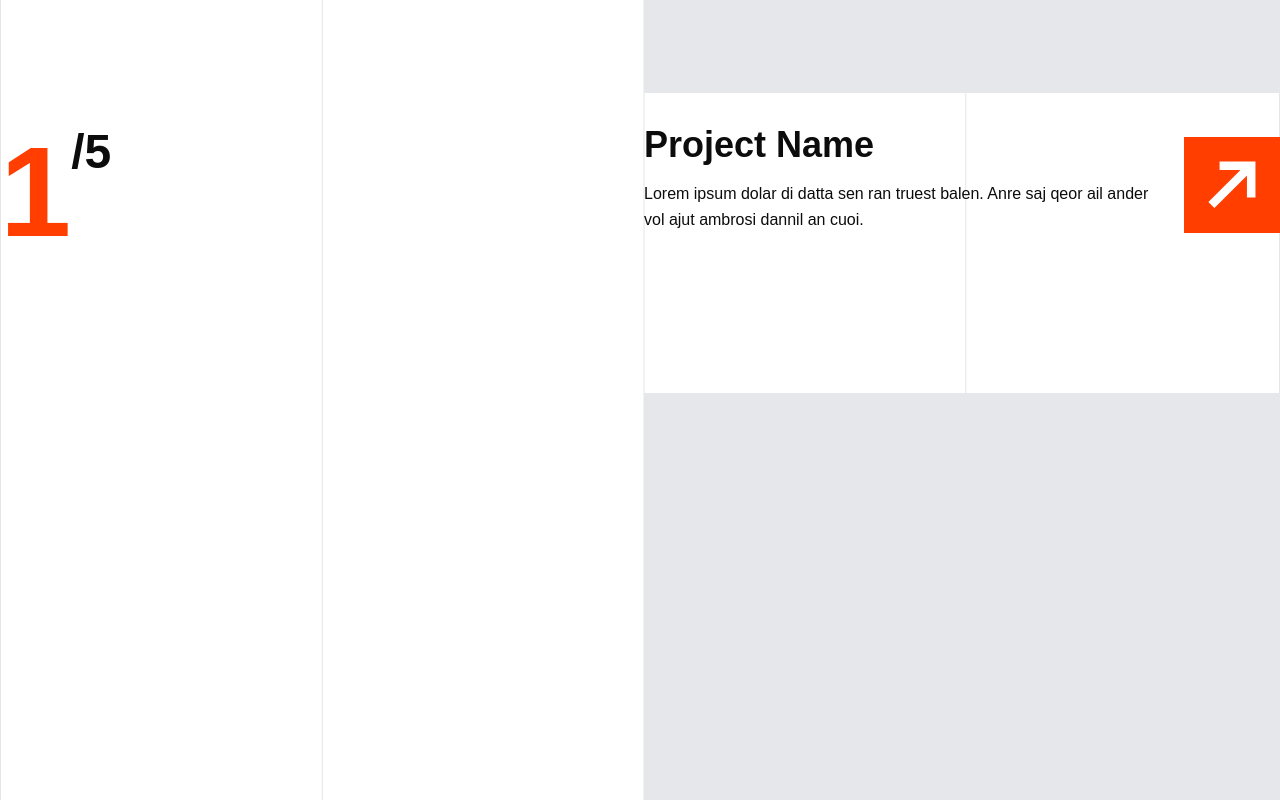
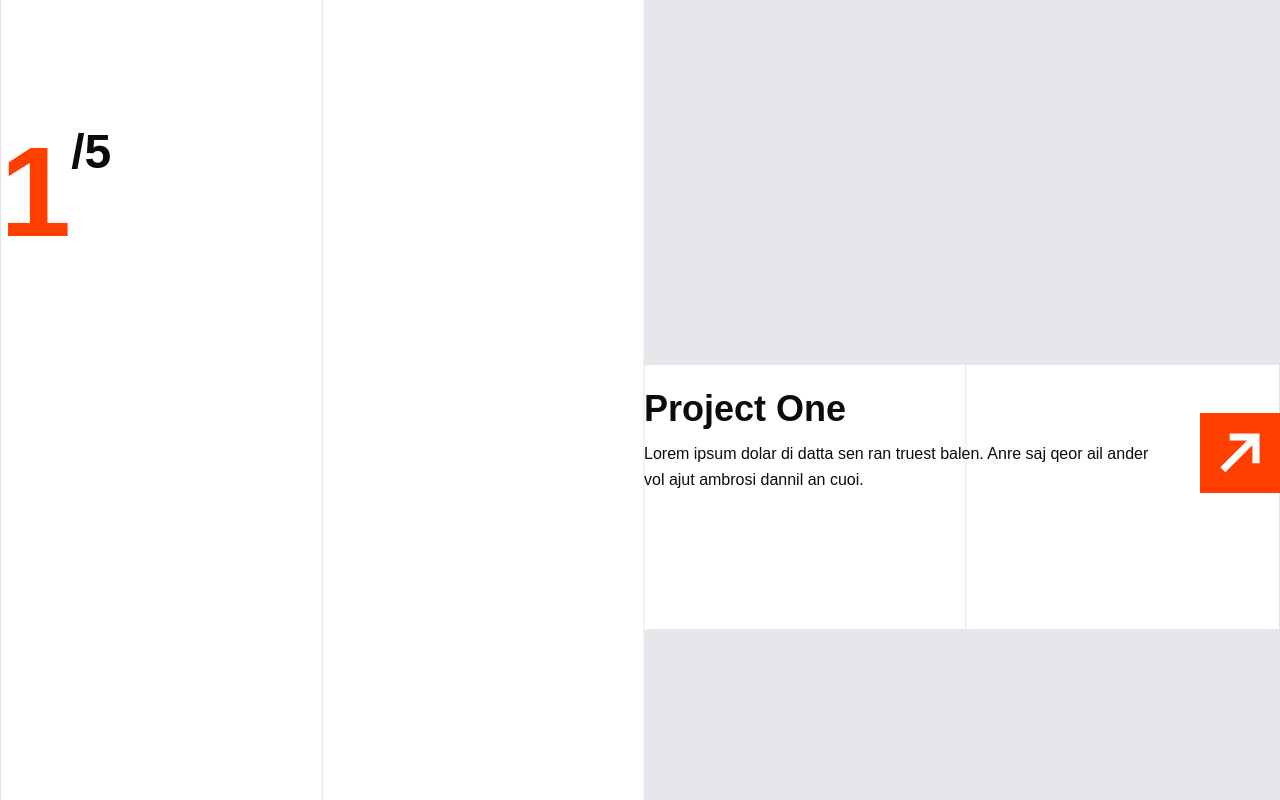
Before and after one commit to sipofnightshade/portfolio_old, a SvelteKit app: page / in a window 1280 px wide. Shown: the part 2000-2800 px from the top of the page. Built offline with nearby package versions, Linux system fonts and the light colour scheme; a web font is replaced by a local one.

Commit message:
added-- extracted Projects section & added delayed reveal scrolling to each project

```diff
--- /dev/null
+++ b/src/lib/components/LandingSections/Projects.svelte
@@ -0,0 +1,105 @@
+<script lang="ts">
+  import { gsap } from 'gsap';
+  import { ScrollTrigger } from 'gsap/ScrollTrigger';
+  import Link from '$lib/icons/Link.svelte';
+  import BackgroundLines from '../BackgroundLines.svelte';
+  import SubHeading from '../SubHeading.svelte';
+
+  let currentPanel = $state(0);
+  let totalPanels = $state(5);
+
+  // Effect for scroll trigger animations
+  $effect(() => {
+    gsap.registerPlugin(ScrollTrigger);
+    let mm = gsap.matchMedia();
+
+    mm.add('(min-width: 768px)', () => {
+      ScrollTrigger.create({
+        trigger: '#work',
+        start: 'top top',
+        end: 'bottom bottom',
+        scrub: true,
+        pin: '#ftLeft'
+        // use this for the progress bar of the page
+        // onUpdate: (self) => console.log('progress:', self.progress)
+      });
+
+      // Create animations for each panel
+      const panels = document.querySelectorAll('.panel');
+      panels.forEach((panel, index) => {
+        gsap.to(panel, {
+          y: 0, // Translate Y to 0
+          duration: 2,
+          ease: 'power2.out',
+          scrollTrigger: {
+            trigger: panel,
+            start: 'top 90%', // Animation starts when the panel is 80% from the top
+            end: 'top 20%', // Ends when the panel is 20% from the top
+            scrub: true, // Smooth scrubbing
+            onEnter: () => {
+              // Prevent incrementing if the panel index is higher than totalPanels
+              if (currentPanel !== index + 1 && index + 1 <= totalPanels) {
+                currentPanel = index + 1;
+              }
+            },
+            onEnterBack: () => {
+              // Prevent double decrementing
+              if (currentPanel !== index + 1 && index + 1 >= 1) {
+                currentPanel = index + 1;
+              }
+            }
+          }
+        });
+      });
+    });
+  });
+</script>
+
+{#snippet Panel(data: string)}
+  <div class="panel my-12 flex translate-y-60 flex-col gap-6">
+    <!-- image here -->
+    <div class="aspect-[4/3] bg-gray-200"></div>
+
+    <div class="flex items-end justify-between">
+      <div class="flex flex-col gap-3">
+        <h3 class="text-4xl font-bold">{data}</h3>
+        <p class="max-w-lg leading-relaxed">
+          Lorem ipsum dolar di datta sen ran truest balen. Anre saj qeor ail ander vol
+          ajut ambrosi dannil an cuoi.
+        </p>
+      </div>
+
+      <a
+        href="/"
+        class="flex h-20 w-20 items-center justify-center bg-brand transition-colors duration-300 hover:bg-neutral-950"
+      >
+        <Link classes="h-10 w-10 text-white" />
+      </a>
+    </div>
+  </div>
+{/snippet}
+
+<section id="work">
+  <div class="container relative mx-auto grid h-full grid-cols-2 gap-2">
+    <BackgroundLines />
+    <div id="ftLeft" class="flex h-screen flex-col justify-between pb-20 pt-40">
+      <SubHeading
+        title="work."
+        dark={false}
+        desc="A compilation of some of my favourite projects."
+      />
+      <p class="flex items-start leading-none">
+        <strong class="text-9xl text-brand">{currentPanel}</strong>
+        <strong class="text-5xl">/{totalPanels}</strong>
+      </p>
+    </div>
+    <!-- right side -->
+    <div id="ftRight" class="flex h-full flex-col gap-10 py-16">
+      {@render Panel('Project One')}
+      {@render Panel('Project Two')}
+      {@render Panel('Project Three')}
+      {@render Panel('Project Four')}
+      {@render Panel('Project Five')}
+    </div>
+  </div>
+</section>
--- a/src/routes/+page.svelte
+++ b/src/routes/+page.svelte
@@ -11,6 +11,7 @@
   import { gsap } from 'gsap';
   import { ScrollTrigger } from 'gsap/ScrollTrigger';
   import { ScrollContainer, type OnSetup, type Lenis } from '$lib/components/LenisScroll';
+  import Projects from '$lib/components/LandingSections/Projects.svelte';
 
   let { data }: { data: PageData } = $props();
 
@@ -32,19 +33,6 @@
     return () => {
       gsap.ticker.remove(update);
     };
-  });
-
-  // Effect for scroll trigger animations
-  $effect(() => {
-    gsap.registerPlugin(ScrollTrigger);
-
-    ScrollTrigger.create({
-      trigger: '#work',
-      start: 'top top',
-      end: 'bottom bottom',
-      scrub: true,
-      pin: '#ftLeft'
-    });
   });
 </script>
 
@@ -84,88 +72,7 @@
   </section>
 
   <!-- work -->
-  <section id="work">
-    <div class="container relative mx-auto grid h-full grid-cols-2 gap-2">
-      <BackgroundLines />
-      <div id="ftLeft" class="flex h-screen flex-col justify-between pb-20 pt-40">
-        <SubHeading
-          title="work."
-          dark={false}
-          desc="A compilation of some of my favourite projects."
-        />
-        <p class="flex items-start leading-none">
-          <strong class="text-9xl text-brand">1</strong>
-          <strong class="text-5xl">/5</strong>
-        </p>
-      </div>
-      <!-- right side -->
-      <div id="ftRight">
-        <div class="flex flex-col gap-8 py-20">
-          <!-- image here -->
-          <div class="aspect-[4/3] bg-gray-200"></div>
-
-          <div class="flex items-end justify-between">
-            <div class="flex flex-col gap-4">
-              <h3 class="text-4xl font-bold">Project Name</h3>
-              <p class="max-w-lg leading-relaxed">
-                Lorem ipsum dolar di datta sen ran truest balen. Anre saj qeor ail ander
-                vol ajut ambrosi dannil an cuoi.
-              </p>
-            </div>
-
-            <a
-              href="/"
-              class="flex h-24 w-24 items-center justify-center bg-brand transition-colors duration-300 hover:bg-neutral-950"
-            >
-              <Link classes="h-12 w-12 text-white" />
-            </a>
-          </div>
-        </div>
-        <div class="flex flex-col gap-8 py-20">
-          <!-- image here -->
-          <div class="aspect-[4/3] bg-gray-200"></div>
-
-          <div class="flex items-end justify-between">
-            <div class="flex flex-col gap-4">
-              <h3 class="text-4xl font-bold">Project Name</h3>
-              <p class="max-w-lg leading-relaxed">
-                Lorem ipsum dolar di datta sen ran truest balen. Anre saj qeor ail ander
-                vol ajut ambrosi dannil an cuoi.
-              </p>
-            </div>
-
-            <a
-              href="/"
-              class="flex h-24 w-24 items-center justify-center bg-brand transition-colors duration-300 hover:bg-neutral-950"
-            >
-              <Link classes="h-12 w-12 text-white" />
-            </a>
-          </div>
-        </div>
-        <div class="flex flex-col gap-8 py-20">
-          <!-- image here -->
-          <div class="aspect-[4/3] bg-gray-200"></div>
-
-          <div class="flex items-end justify-between">
-            <div class="flex flex-col gap-4">
-              <h3 class="text-4xl font-bold">Project Name</h3>
-              <p class="max-w-lg leading-relaxed">
-                Lorem ipsum dolar di datta sen ran truest balen. Anre saj qeor ail ander
-                vol ajut ambrosi dannil an cuoi.
-              </p>
-            </div>
-
-            <a
-              href="/"
-              class="flex h-24 w-24 items-center justify-center bg-brand transition-colors duration-300 hover:bg-neutral-950"
-            >
-              <Link classes="h-12 w-12 text-white" />
-            </a>
-          </div>
-        </div>
-      </div>
-    </div>
-  </section>
+  <Projects />
 
   <!-- orange -->
   <section class="h-screen bg-brand">
```
